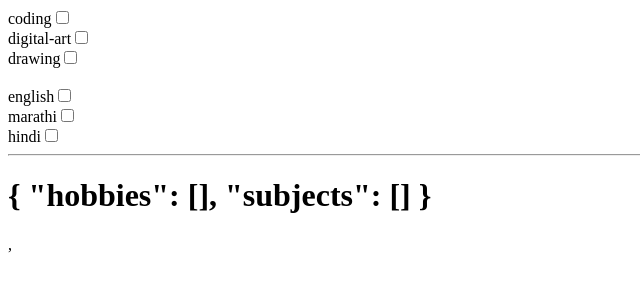
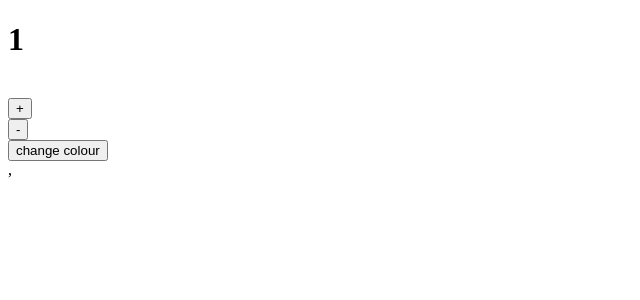
Before and after one commit to HarshalTe/mainviterepo, a React (Vite) app: page / in a window 1280 px wide. Shown: the top 300 px of the page, without its empty margins (0-640 px from the left). Built offline with nearby package versions, Linux system fonts and the light colour scheme.

Commit message:
push all

```diff
--- a/src/Hmain.jsx
+++ b/src/Hmain.jsx
@@ -17,6 +17,7 @@ import MultiArrayForm from './Pages/MultiArrayForm';
 import Full from './Pages/Full';
 import MultipleCheckboxFormik from './Pages/MultipleCheckboxFormik';
 import Again from './Pages/Again';
+import Cos2 from './Pages/Cos2'
 
 
 
@@ -25,7 +26,8 @@ const Hmain = ()=>{
         <div>
               {/* <MultiArrayForm/>
               <Full/> */}
-              <Again/>
+              {/* <Again/> */}
+              <Cos2/>
               {/* <MultipleCheckboxFormik/> */}
             {/* <Newcrud/> */}
               {/* <Arrayexample/> */}
@@ -42,6 +44,6 @@ const Hmain = ()=>{
             {/* <AllInputComponent/> */}
 
         </div>
-    );
+    )
 }
 export default Hmain;
--- a/src/Pages/Again.jsx
+++ b/src/Pages/Again.jsx
@@ -1,6 +1,7 @@
 import { useState } from "react";
 
 const Again = ()=>{
+   const  [i,seti] = useState();
     const [formdata,setformdata] = useState({
         hobbies:[],
         subjects:[]
@@ -13,6 +14,22 @@ const Again = ()=>{
             ...formdata,[name] : checked ? [...formdata[name],value] : formdata[name].filter((d,di)=>{return d !== value})
           }
         )
+    }
+    const add = ()=>{
+        setcolect([...colect,formdata])
+        setformdata({ hobbies:[],
+        subjects:[] })
+    }
+    const pre = (idx,itm,e)=>{
+         const {name,value,checked} = e.target;
+
+         seti(idx);
+
+          setformdata({
+    hobbies: itm.hobbies,
+    subjects: itm.subjects
+
+  })
     }
      return(
         <div>
@@ -37,7 +54,17 @@ const Again = ()=>{
          })}
 
       <hr />
-
+      <button onClick={add}>ADD</button>
+      <br></br>
+      {colect.map((itm,idx)=>{
+           return(
+            <div key={idx}>
+                 <h1>{itm.hobbies + "  "   }</h1>
+                 <h1>{itm.subjects + " "}</h1>
+                 <button onClick={()=>pre(idx,itm)}>UPDATE</button>
+            </div>
+           )
+      })}
       <h1>{JSON.stringify(formdata, null, 2)}</h1>
 
 
--- /dev/null
+++ b/src/Pages/Cos1.jsx
@@ -0,0 +1,20 @@
+
+import { useRef, useState } from "react";
+
+const Cos1 = ()=>{
+      const [count,setcount] = useState(1);
+      const myref = useRef()
+       const changecolour = ()=>{
+           myref.current.style.backgroundColor = "red"
+       }
+       const incriment = ()=>{
+            setcount(count + 1)
+       }
+
+         const decriment = ()=>{
+            setcount(count - 1)
+       }
+
+       return [count,incriment,decriment,myref,changecolour]
+}
+export default Cos1;
--- /dev/null
+++ b/src/Pages/Cos2.jsx
@@ -0,0 +1,20 @@
+import Cos1 from "./Cos1"
+
+const Cos2 = ()=>{
+  const  [count,incriment,decriment,myref,changecolour]  =  Cos1()
+    return(
+        <div>
+
+
+            <h1>{count}</h1>
+            <br></br>
+            <button onClick={incriment}>+</button>
+                 <br></br>
+            <button onClick={decriment}>-</button>
+            <br></br>
+            <button ref={myref} onClick={changecolour}>change colour</button>
+
+        </div>
+    )
+}
+export default Cos2;
```
